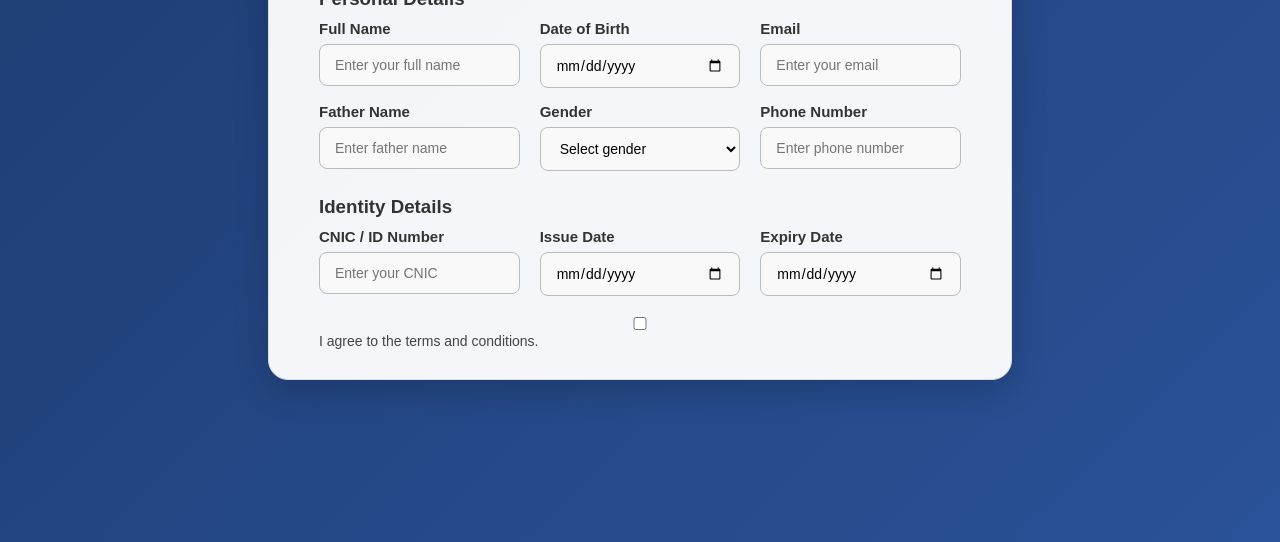
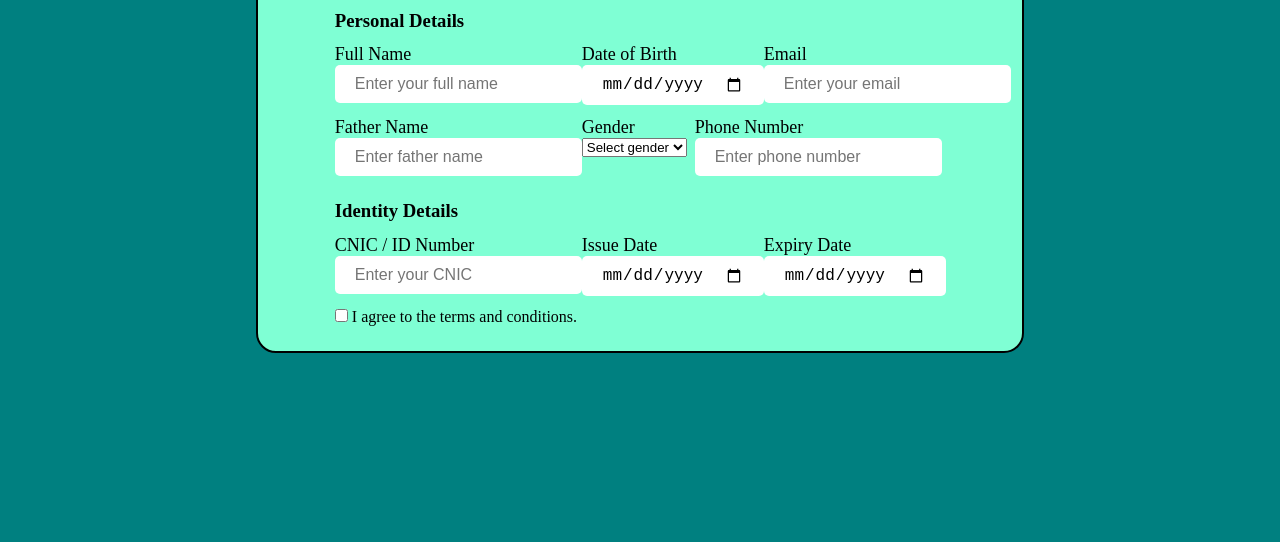
Before and after one commit to Hood-Khan/registration-form1, a plain HTML site: page index.html in a window 1280 px wide. Shown: the part 258-800 px from the top of the page. Drawn offline with Linux system fonts and the light colour scheme.

Commit message:
Revert "Refactor CSS styles for improved layout and design"
This reverts commit 10cdad48a6fe8e2097a24f38d84054fc52f2c0b4.

```diff
--- a/style.css
+++ b/style.css
@@ -1,78 +1,51 @@
-* {
-    margin: 0;
-    padding: 0;
+*{
+    margin: 0px;
+    padding: 0px;
     box-sizing: border-box;
-    font-family: Arial, sans-serif;
 }
-
-body {
-    background: linear-gradient(135deg, #1e3c72, #2a5298);
+body{
+    background-color: teal;
     display: flex;
     justify-content: center;
     align-items: center;
+    width: 100vw;
     height: 100vh;
-    padding: 20px;
+}
+.container{
+    background-color: aquamarine;
+    width: 60%;
+    /* height: 70%; */
+    padding: 2% 6%;
+    border-radius: 20px;
+    border: 2px solid black;
+}
+.Fields{
+    /* background-color: rgb(34, 45, 45); */
+    display: flex;
+    justify-content: space-between;
+    margin-bottom: 2%;
+}
+h2{
+    margin-bottom: 4%;
+}
+h3{
+    margin-top: 4%;
+    margin-bottom: 2%;
+}
+label{
+    font-size: 18px;
+    font-weight: 500;
+    margin-bottom: 10%;
+}
+input{
+    padding: 10px 20px;
+    border-radius: 5px;
+    outline: none;
+    font-size: 16px;
+    width: calc(100%/ 3 - 10);
+    border: none;
 }
 
-.container {
-    background: rgba(255, 255, 255, 0.95);
-    width: 60%;
-    padding: 30px 50px;
-    border-radius: 20px;
-    box-shadow: 0px 10px 35px rgba(0, 0, 0, 0.2);
-    border: 1px solid #ddd;
+.dob{
+    padding: 10px 80px 10px 20px;
 }
-
-h2 {
-    margin-bottom: 15px;
-    text-align: center;
-    color: #1e3c72;
-}
-
-h3 {
-    margin-top: 25px;
-    margin-bottom: 10px;
-    color: #333;
-}
-
-.Fields {
-    display: flex;
-    justify-content: space-between;
-    gap: 20px;
-    margin-bottom: 15px;
-}
-
-.form-group {
-    width: 100%;
-}
-
-label {
-    font-size: 15px;
-    color: #333;
-    font-weight: 600;
-}
-
-input, select {
-    width: 100%;
-    padding: 12px 15px;
-    margin-top: 6px;
-    border-radius: 8px;
-    border: 1px solid #bbb;
-    font-size: 14px;
-    outline: none;
-    background: #f9f9f9;
-    transition: all 0.3s ease;
-}
-
-input:focus,
-select:focus {
-    border-color: #1e3c72;
-    background: #fff;
-    box-shadow: 0px 0px 8px rgba(30, 60, 114, 0.3);
-}
-
-.agreement {
-    margin-top: 15px;
-    font-size: 14px;
-    color: #444;
-}
```
